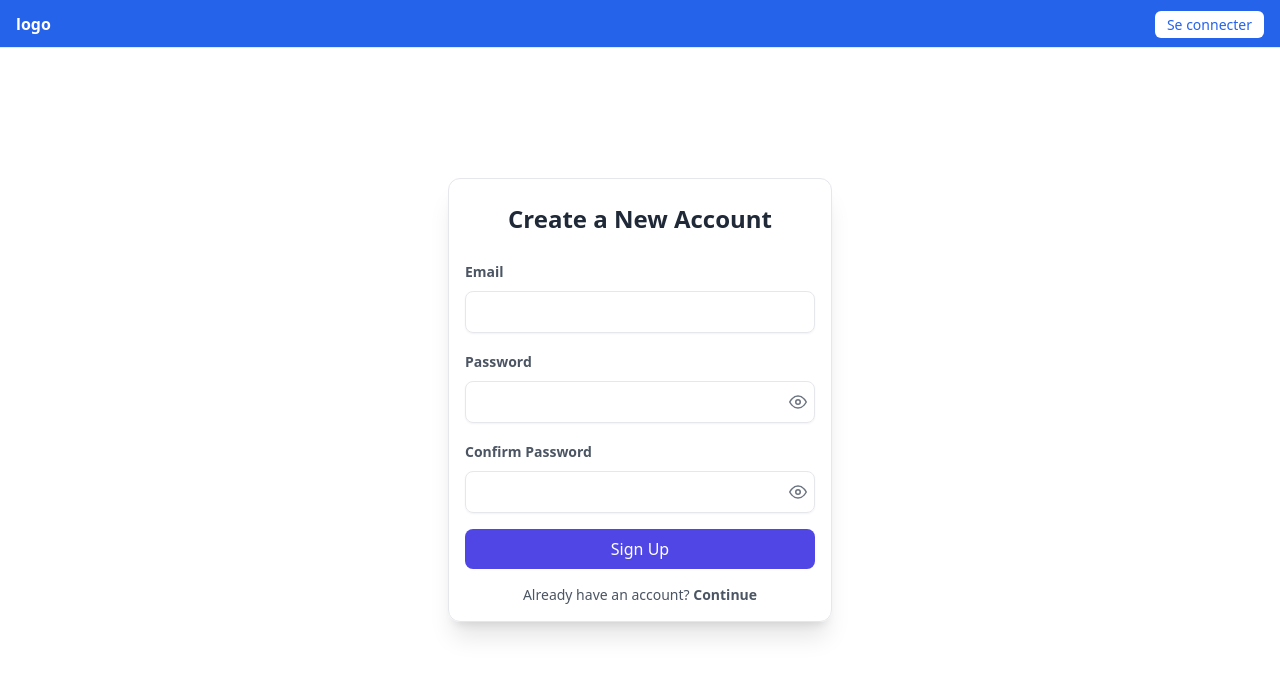
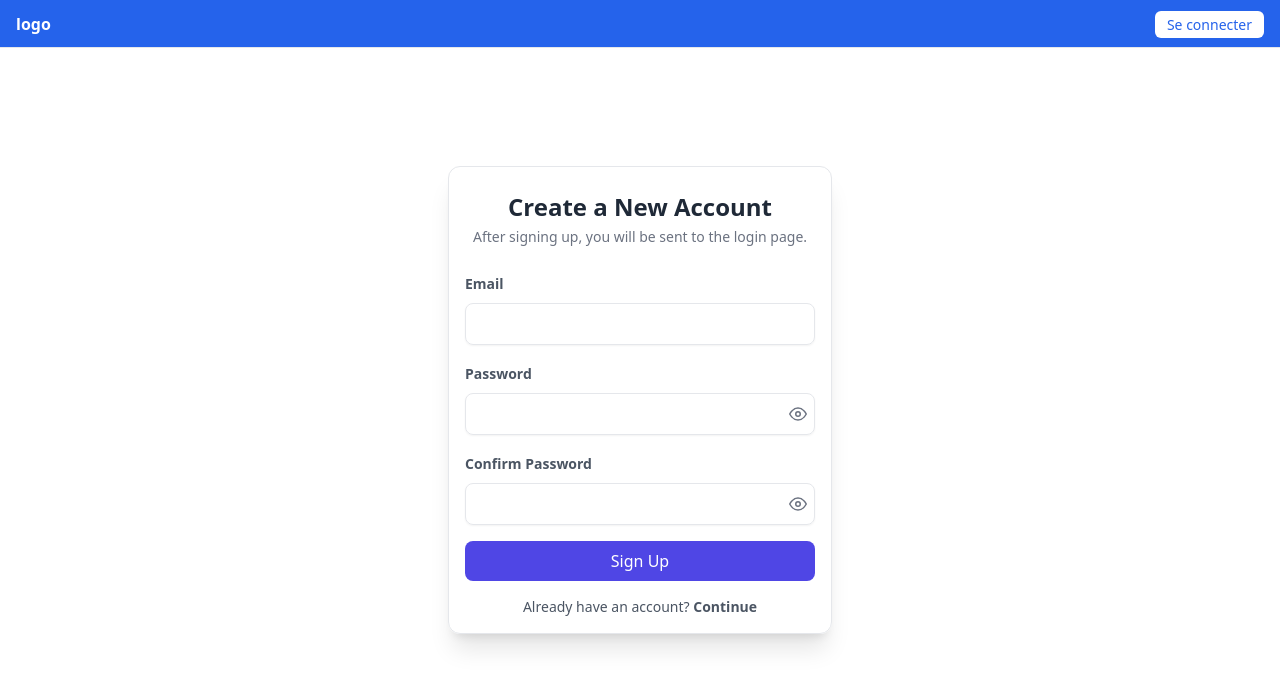
Before and after one commit to dawpitech/area, a React (Create React App) app in the folder apps/web/: page /register in a window 1280 px wide. Shown: the top 688 px of the page. Built offline with nearby package versions, Linux system fonts and the light colour scheme.

Commit message:
feat(apps/web) : Tiny message on signup page

```diff
--- a/apps/web/src/components/auth/register/index.jsx
+++ b/apps/web/src/components/auth/register/index.jsx
@@ -45,8 +45,15 @@ const Register = () => {
       <main className="w-full h-screen flex self-center place-content-center place-items-center">
         <div className="w-96 text-gray-600 space-y-5 p-4 shadow-xl border rounded-xl">
           <div className="text-center mb-6">
-            <div className="mt-2">
-              <h3 className="text-gray-800 text-xl font-semibold sm:text-2xl">Create a New Account</h3>
+            <div className="text-center mb-6">
+             <div className="mt-2">
+                <h3 className="text-gray-800 text-xl font-semibold sm:text-2xl">
+                  Create a New Account
+                </h3>
+                <p className="text-gray-500 text-sm mt-1">
+                  After signing up, you will be sent to the login page.
+                </p>
+              </div>
             </div>
           </div>
           <form
```
